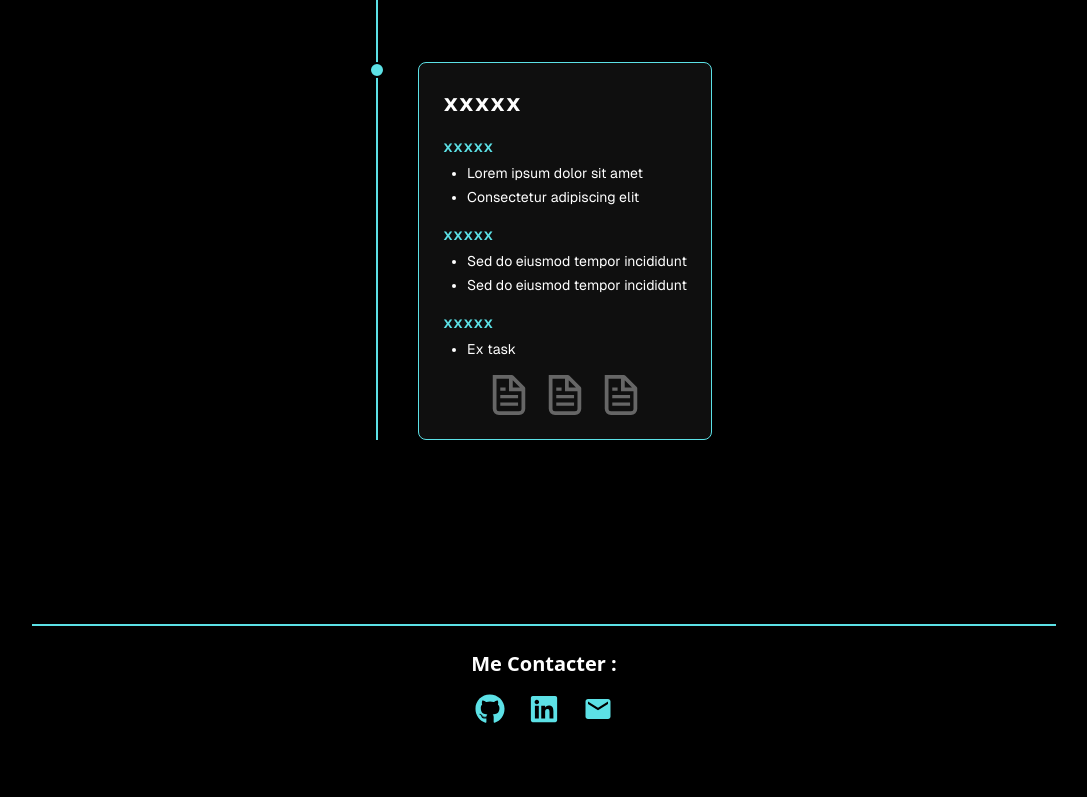
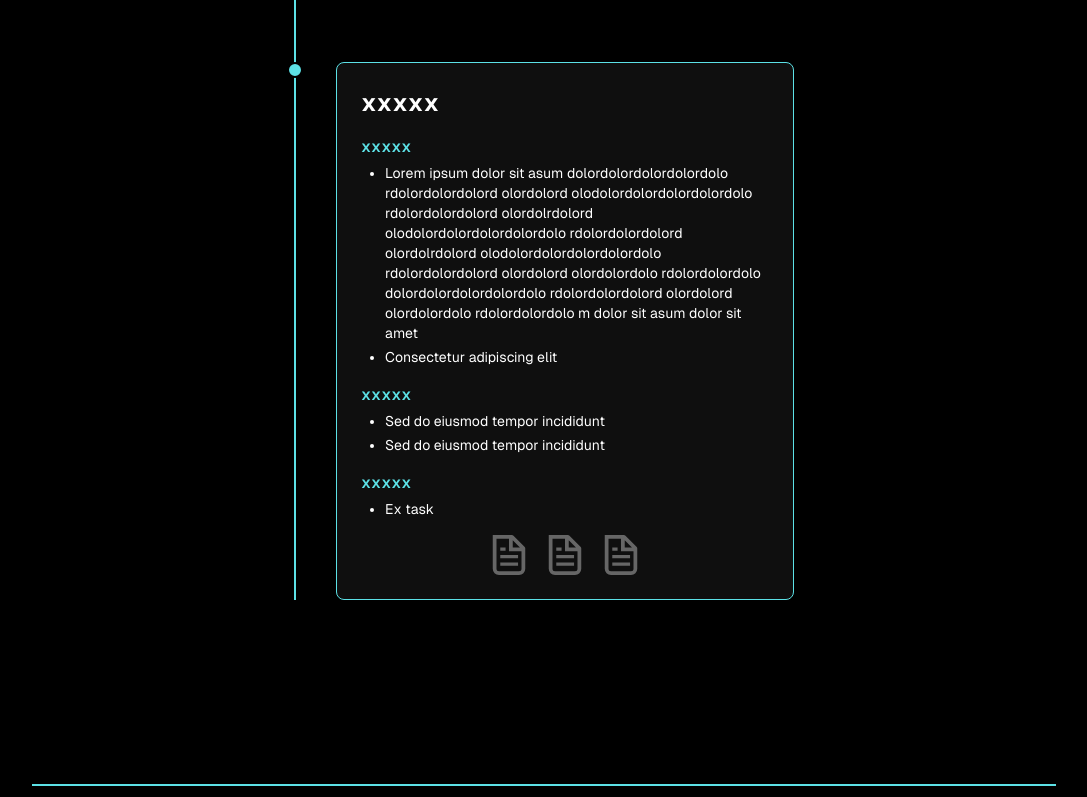
Before and after one commit to DavyR01/davyrobert-portfolio, a Next.js app: page / in a window 1280 px wide. Shown: the part 1922-2719 px from the top of the page, without its empty margins (96-1183 px from the left). Before the commit the page ends 2686 px from the top, so only its background shows below. Built offline with nearby package versions, Linux system fonts and the light colour scheme.

Commit message:
- adapt width and resposive section MesExperiences

```diff
--- a/src/app/components/MesExperiences.tsx
+++ b/src/app/components/MesExperiences.tsx
@@ -61,7 +61,7 @@ const MesExperiences = () => {
             {
                title: 'xxxxx',
                tasks: [
-                  'Lorem ipsum dolor sit amet',
+                  'Lorem ipsum dolor sit asum dolordolordolordolordolo rdolordolordolord olordolord olodolordolordolordolordolo rdolordolordolord olordolrdolord olodolordolordolordolordolo rdolordolordolord olordolrdolord olodolordolordolordolordolo rdolordolordolord olordolord olordolordolo rdolordolordolo dolordolordolordolordolo rdolordolordolord olordolord olordolordolo rdolordolordolo m dolor sit asum dolor sit amet',
                   'Consectetur adipiscing elit',
                ],
             },
@@ -89,8 +89,7 @@ const MesExperiences = () => {
             <span className="italic text-white">Mes</span> Expériences
          </h2>
 
-         <div className="relative border-l-2 border-[#5ce1e6] mx-auto max-w-[700px]">
-            {data.map((item, i) => (
+         <div className="relative border-l-2 border-[#5ce1e6] mx-auto w-full max-w-[500px]">            {data.map((item, i) => (
             <div key={i} className="relative pl-10 mb-16">
                {/* Timeline point */}
                <div className="absolute top-0 left-[-9px] w-4 h-4 bg-[#5ce1e6] rounded-full border-2 border-black"></div>
```
Lines whose indentation alone changed are shown as unchanged.
